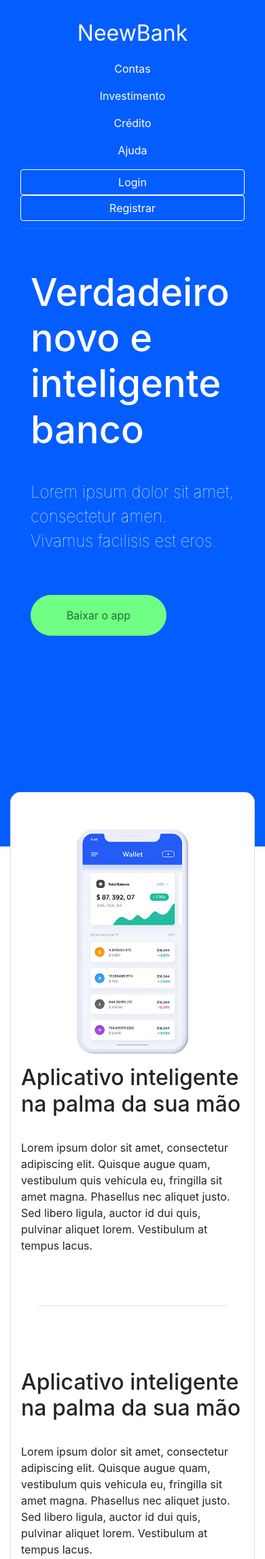
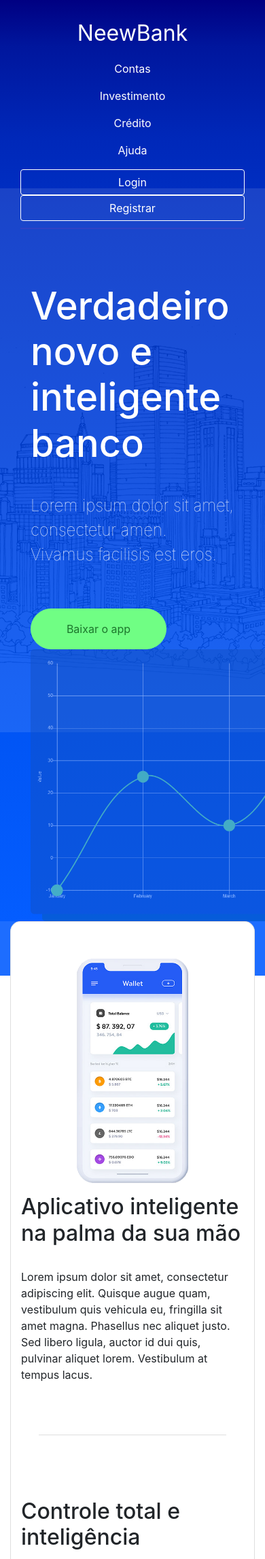
Before and after one commit to marchandrs/portfolio-banco, a PHP site: page /index.html in a window 390 px wide; the page is wider, and only the part inside the window is pictured. Shown: the top 2293 px of that part at 68% size. Run offline with PHP 8.4, Linux system fonts and the light colour scheme; some libraries are stand-ins or nearby versions.

Commit message:
adds copyright info at footer, chart and gradient at featured section

```diff
--- a/css/main.css
+++ b/css/main.css
@@ -1,7 +1,50 @@
 .top-section {
-	min-height: 800px;
-	background-color: #045dff;
+	/*min-height: 800px;*/
+	min-height: 700px;
 	color: white;
+	position: relative;
+}
+
+.top-section::before {
+	content : "";
+  display: block;
+  position: absolute;
+  top: 0;
+  left: 0;
+	width: 100%;
+  height: 100%;
+	/*background-color: #045dff;*/
+	/*background: linear-gradient(180deg, rgba(0,60,214,1) 35%, rgba(4,93,255,1) 100%);
+	background: linear-gradient(180deg, rgba(70,87,248,1) 35%, rgba(4,93,255,1) 100%);
+	background: linear-gradient(180deg, rgba(53,77,236,1) 35%, rgba(4,93,255,1) 100%);
+	background: linear-gradient(180deg, rgba(0,88,249,1) 35%, rgba(4,93,255,1) 100%);
+	background: linear-gradient(180deg, rgba(0,83,243,1) 35%, rgba(4,93,255,1) 100%);
+	background: linear-gradient(180deg, rgba(0,51,209,1) 0%, rgba(4,93,255,1) 100%);
+	background: linear-gradient(180deg, rgba(0,60,220,1) 0%, rgba(4,93,255,1) 100%);
+	background: linear-gradient(180deg, rgba(0,0,133,1) 0%, rgba(4,93,255,1) 100%);
+	background: linear-gradient(180deg, rgba(0,0,130,1) 0%, rgba(0,22,157,1) 5%, rgba(0,40,185,1) 15%, rgba(0,50,199,1) 25%, rgba(0,83,243,1) 75%, rgba(4,93,255,1) 100%);*/
+
+	background: rgb(0,0,130);
+	background: -moz-linear-gradient(180deg, rgba(0,0,130,1) 0%, rgba(0,22,157,1) 5%, rgba(0,40,185,1) 15%, rgba(0,50,199,1) 25%, rgba(0,83,243,1) 75%, rgba(4,93,255,1) 100%);
+	background: -webkit-linear-gradient(180deg, rgba(0,0,130,1) 0%, rgba(0,22,157,1) 5%, rgba(0,40,185,1) 15%, rgba(0,50,199,1) 25%, rgba(0,83,243,1) 75%, rgba(4,93,255,1) 100%);
+	background: linear-gradient(180deg, rgba(0,0,130,1) 0%, rgba(0,22,157,1) 5%, rgba(0,40,185,1) 15%, rgba(0,50,199,1) 25%, rgba(0,83,243,1) 75%, rgba(4,93,255,1) 100%);
+	filter: progid:DXImageTransform.Microsoft.gradient(startColorstr="#000082",endColorstr="#045dff",GradientType=1);
+	z-index: -1;
+}
+
+.top-section::after {
+	content : "";
+  display: block;
+  position: absolute;
+  top: 0;
+  left: 0;
+  background-image: url("../images/nyc.jpg");
+	background-position: center;
+	background-repeat: no-repeat;
+  width: 100%;
+  height: 100%;
+  opacity : 0.1;
+  z-index: -1;
 }
 
 header {
@@ -21,7 +64,7 @@ nav {
 }
 
 .destaque-section {
-	margin-top: 60px;
+	margin-top: 80px;
 }
 
 .destaque-section h1 {
@@ -60,7 +103,8 @@ nav {
 }
 
 .mid-sec-top {
-	background-color: #045dff;
+	/*background-color: #045dff;*/
+	background-color: #1d6dff;
 	/*min-height: 80px;
 	padding-top: 50px;*/
 }
@@ -92,12 +136,33 @@ footer {
 	border: 1px solid white;
 }
 
+.btn-header:hover, .btn-header:focus {
+	/*background-color: #0459f5;*/
+	background-color: #00289f;
+	border-color: white;
+}
+
+.btn-header:active {
+	background-color: #001f95 !important;
+	border-color: white !important;
+}
+
 .menu {
 	text-align: center;
 }
 
+.menu-link, .menu-link:hover, .menu-link:active, .menu-link:visited {
+	color: white;
+	text-decoration: none;
+}
+
+.menu-link:hover {
+	color: #e2e2e2;
+}
+
 .header-divider {
-	border-bottom: 2px solid #1767fe;
+	/*border-bottom: 2px solid #1767fe;*/
+	border-bottom: 2px solid #2f43c6;
 	margin-top: 10px;
 	margin-right: 0px;
 	margin-left: 0px;
@@ -147,8 +212,8 @@ footer {
 }
 
 footer {
-	padding-top: 30px;
-	padding-bottom: 30px;
+	padding-top: 40px;
+	padding-bottom: 40px;
 	min-height: 200px;
 	background-color: #101650;
 	background: rgb(48,40,152);
@@ -161,8 +226,34 @@ footer {
 	margin-bottom: 20px;
 }
 
-.footer-item {
+.footer-item, .footer-item a, .footer-item a:hover, .footer-item a:visited, .footer-item a:active {
 	color: #7d78d4;
+	text-decoration: none;
+}
+
+.footer-item a:hover {
+	color: #6764bd;
+}
+
+
+.coder-copyright {
+	margin-top: 50px;
+	margin-bottom: 5px;
+	color: #5756ac;
+}
+
+.coder-link, .coder-link:hover, .coder-link:active, .coder-link:visited {
+	color: #5756ac;
+	text-decoration: none;
+}
+
+.coder-link:hover {
+	color: #7d78d4;
+}
+
+.chart {
+	max-height: 400px;
+	opacity: 0.5;
 }
 
 @media only screen and (min-width: 768px) {
--- a/index.html
+++ b/index.html
@@ -7,6 +7,7 @@
 
     <!-- Bootstrap CSS -->
     <link rel="stylesheet" href="https://stackpath.bootstrapcdn.com/bootstrap/4.1.3/css/bootstrap.min.css" integrity="sha384-MCw98/SFnGE8fJT3GXwEOngsV7Zt27NXFoaoApmYm81iuXoPkFOJwJ8ERdknLPMO" crossorigin="anonymous">
+    <link rel="stylesheet" href="https://use.fontawesome.com/releases/v5.6.3/css/all.css" integrity="sha384-UHRtZLI+pbxtHCWp1t77Bi1L4ZtiqrqD80Kn4Z8NTSRyMA2Fd33n5dQ8lWUE00s/" crossorigin="anonymous">
 
 	  <link rel="stylesheet" type="text/css" href="css/main.css">
 
@@ -21,16 +22,16 @@
             <p class="site-logo text-center text-md-left">NeewBank</p>
           </div>
           <div class="col-12 col-md-1">
-            <p class="menu">Contas</p>
+            <p class="menu"><a href="#" class="menu-link">Contas</a></p>
           </div>
           <div class="col-12 col-md-2 my-col-md-1dot5">
-            <p class="menu">Investimento</p>
+            <p class="menu"><a href="#" class="menu-link">Investimento</a></p>
           </div>
           <div class="col-12 col-md-1">
-            <p class="menu">Crédito</p>
+            <p class="menu"><a href="#" class="menu-link">Crédito</a></p>
           </div>
           <div class="col-12 col-md-1">
-            <p class="menu">Ajuda</p>
+            <p class="menu"><a href="#" class="menu-link">Ajuda</a></p>
           </div>
           <div class="col-12 col-md-2 my-offset-md-2dot5-percent">
             <button type="button" class="btn btn-outline-primary btn-block btn-header">Login</button>
@@ -49,19 +50,24 @@
           <div class="col-12 col-md-6">
             <h1>Verdadeiro novo e inteligente banco</h1>
     				<p>Lorem ipsum dolor sit amet, consectetur amen. <br> Vivamus facilisis est eros. </p>
+
+            <button type="button" class="btn btn-lg btn-destaque-download">Baixar o app</button>
+          </div>
+          <div class="col-12 col-md-6">
+            <img src="images/chart3.png" class="chart">
           </div>
         </div>
+        <!--
         <div class="row">
           <div class="col-6">
             <button type="button" class="btn btn-lg btn-destaque-download">Baixar o app</button>
           </div>
         </div>
+      -->
 			</div>
 		</section>
 
-		<section class="container indicators-section">
-
-		</section>
+		<!--<section class="container indicators-section"></section>-->
 	</section>
 
 	<section class="middle-section">
@@ -85,7 +91,7 @@
 
 				<div class="row featured-section">
 				  <div class="col-12 col-md-5 offset-md-1">
-					<h2>Aplicativo inteligente na palma da sua mão</h2>
+					<h2>Controle total e inteligência</h2>
 					<p>Lorem ipsum dolor sit amet, consectetur adipiscing elit. Quisque augue quam, vestibulum quis vehicula eu, fringilla sit amet magna. Phasellus nec aliquet justo. Sed libero ligula, auctor id dui quis, pulvinar aliquet lorem. Vestibulum at tempus lacus.</p>
 				  </div>
 				  <div class="col-12 col-md-5">
@@ -100,7 +106,7 @@
 					<div class="container"><img class="mx-auto d-block" src="images/responsive-mock.png"></div>
 				  </div>
 				  <div class="col-12 col-md-5">
-					<h2>Aplicativo inteligente na palma da sua mão</h2>
+					<h2>Onde você estiver</h2>
 					<p>Lorem ipsum dolor sit amet, consectetur adipiscing elit. Quisque augue quam, vestibulum quis vehicula eu, fringilla sit amet magna. Phasellus nec aliquet justo. Sed libero ligula, auctor id dui quis, pulvinar aliquet lorem. Vestibulum at tempus lacus.</p>
 				  </div>
 				</div>
@@ -115,35 +121,44 @@
 	<footer class="container-fluid text-center">
 		<div class="container">
 			<div class="row">
-				<div class="col-12 col-lg-2">
+				<div class="col-12 col-md-2 mb-sm-5 mb-md-0">
 					<p class="footer-title">Contas</p>
-					<p class="footer-item">Conta Corrente</p>
-					<p class="footer-item">Conta Poupança</p>
-					<p class="footer-item">Conta Digital</p>
+					<p class="footer-item"><a href="#">Corrente</a></p>
+					<p class="footer-item"><a href="#">Poupança</a></p>
+					<p class="footer-item"><a href="#">Digital</a></p>
 				</div>
-				<div class="col-12 col-lg-2">
+				<div class="col-12 col-md-2 mb-sm-5  mb-md-0">
 					<p class="footer-title">Investimento</p>
-					<p class="footer-item">Tesouro Direto</p>
-					<p class="footer-item">CDB</p>
-					<p class="footer-item">CDI</p>
+					<p class="footer-item"><a href="#">Tesouro Direto</a></p>
+					<p class="footer-item"><a href="#">CDB</a></p>
+					<p class="footer-item"><a href="#">CDI</a></p>
 				</div>
-				<div class="col-12 col-lg-2">
+				<div class="col-12 col-md-2 mb-sm-5  mb-md-0">
 					<p class="footer-title">Crédito</p>
-					<p class="footer-item">Crédito Pessoal</p>
-					<p class="footer-item">Crédito Empresarial</p>
+					<p class="footer-item"><a href="#">Pessoal</a></p>
+					<p class="footer-item"><a href="#">Empresarial</a></p>
 				</div>
-				<div class="col-12 col-lg-2">
+				<div class="col-12 col-md-2 mb-sm-5  mb-md-0">
 					<p class="footer-title">Ajuda</p>
-					<p class="footer-item">Perguntas Frequentes</p>
-					<p class="footer-item">Contato</p>
+					<p class="footer-item"><a href="#">Perguntas Frequentes</a></p>
+					<p class="footer-item"><a href="#">Contato</a></p>
 				</div>
-				<div class="col-12 col-sm-4">
+				<div class="col-12 col-md-4 mb-sm-5  mb-md-0">
 					<p class="footer-title">Aplicativo</p>
 					<!--<img class="mx-auto d-block" src=""/>-->
-					<img class="" src="images/google-play-badge.png" style="width: 150px;"/>
-					<img class="" src="images/download-on-the-app-store.png" style="width: 130px;"/>
+					<a href="#">
+            <img class="" src="images/google-play-badge.png" style="width: 150px;"/>
+          </a>
+					<a href="#">
+            <img class="" src="images/download-on-the-app-store.png" style="width: 130px;"/>
+          </a>
 				</div>
 			</div>
+      <div class="row">
+        <div class="col-12 text-center">
+          <p class="coder-copyright">Coded with <i class="fas fa-heart"></i> by <a href="https://www.alexmarchand.herokuapp.com" class="coder-link">Alex Marchand</a></p>
+        </div>
+      </div>
 		</div>
 	</footer>
 
```
Also changed, not shown: images/chart.png (added), images/chart3.png (added), images/nyc.jpg (added).
